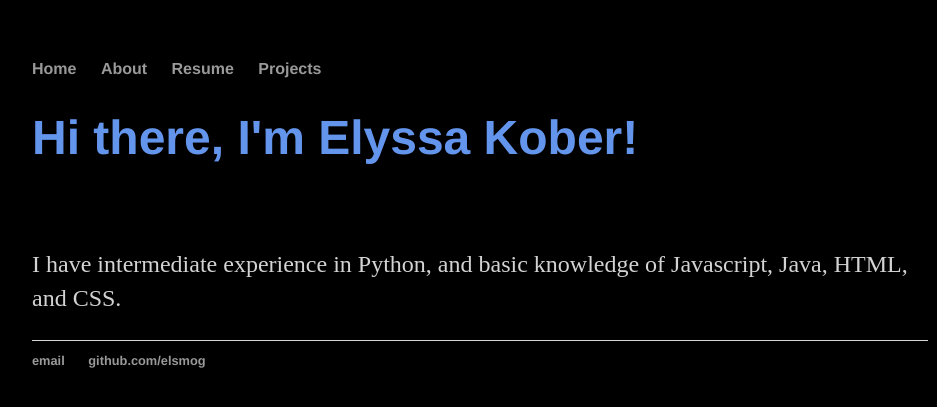
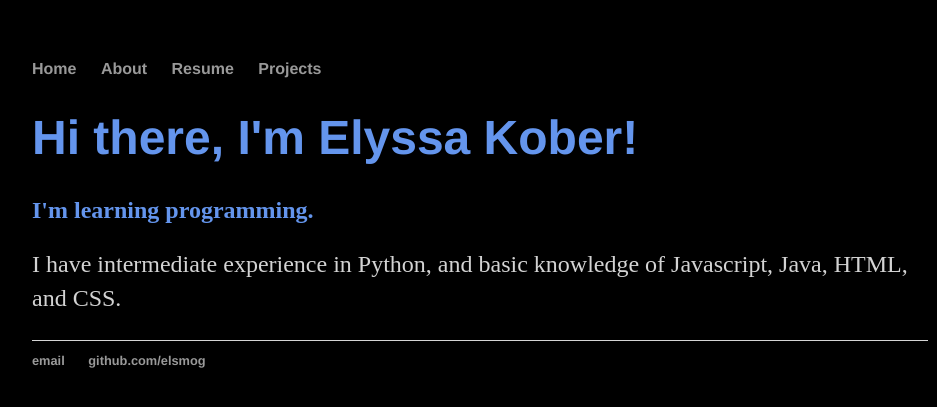
Before and after one commit to elsmog/elsmog.github.io, a Jekyll site: the page built from index.html, in a window 1280 px wide. Shown: the top 407 px of the page, without its empty margins (160-1097 px from the left). Built offline with Jekyll 4.4.1, drawn with Linux system fonts in a browser that asks for light colours.

Commit message:
Edits to CSS

```diff
--- a/css/main.css
+++ b/css/main.css
@@ -28,6 +28,9 @@ h1 {
     font-family:'Helvetica', 'Arial', 'Sans-Serif';
     color: cornflowerblue;
 }
+h2 {
+    color: cornflowerblue;
+}
 p {
     font-size: 1.5em;
     line-height: 1.4em;
```
